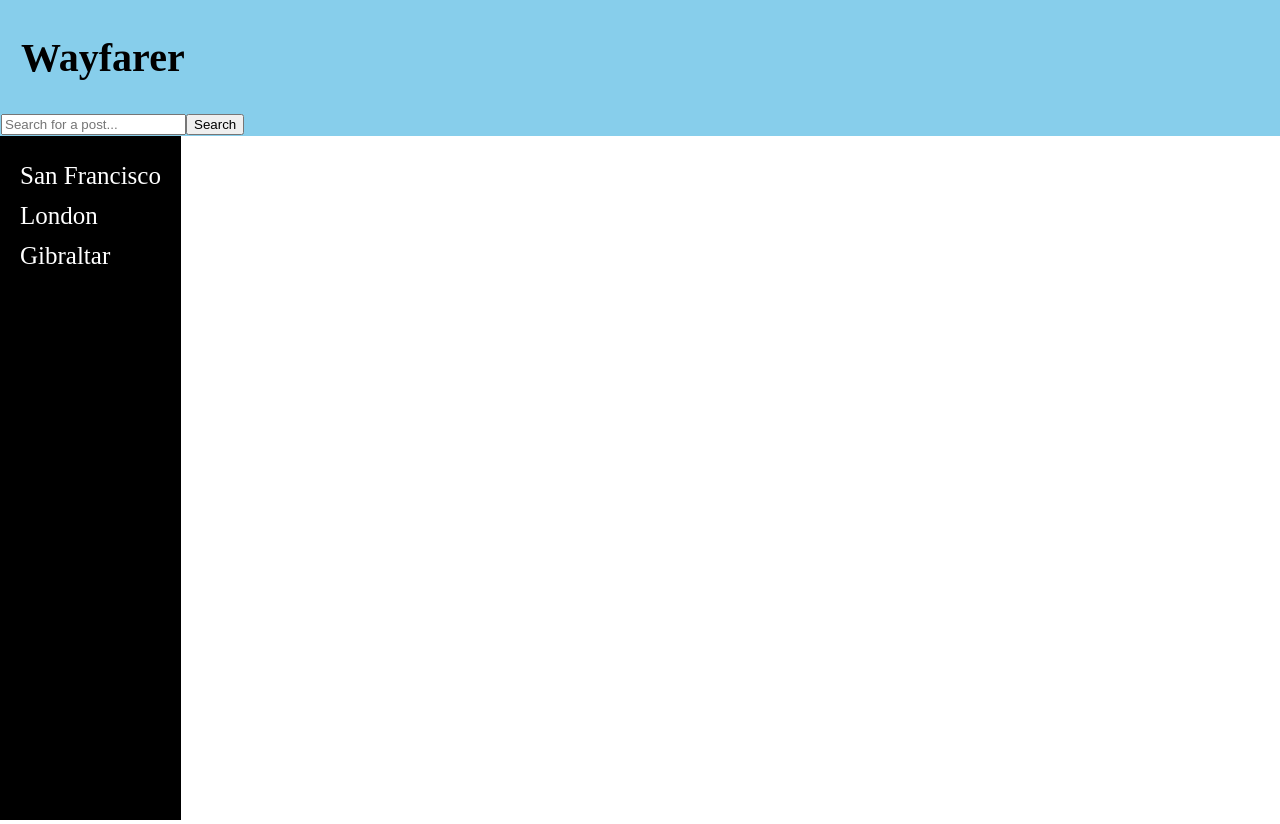
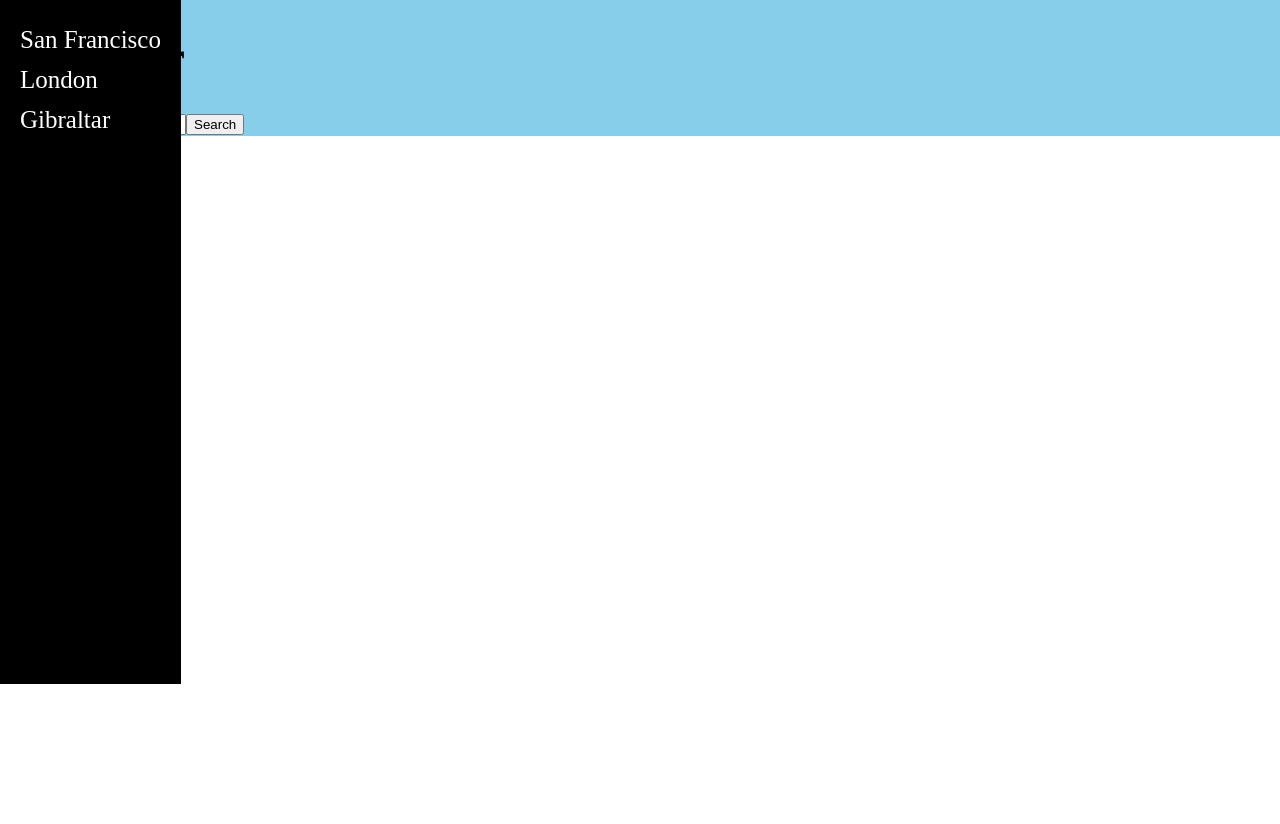
Before and after one commit to cosmicavocado/Wayfarer, an Angular app in the folder wayfarer/: page / in a window 1280 px wide. After the commit the page ends 800 px from the top, so only its background shows below. Built offline with nearby package versions, Linux system fonts and the light colour scheme.

Commit message:
Style to header and search.

```diff
--- a/wayfarer/src/app/header/header.component.css
+++ b/wayfarer/src/app/header/header.component.css
@@ -1,4 +1,6 @@
 div {
+    position: absolute;
+    width: 100%;
     background-color: skyblue;
     padding: 1px;
     margin: 0;
--- a/wayfarer/src/app/search/search.component.css
+++ b/wayfarer/src/app/search/search.component.css
@@ -0,0 +1,6 @@
+.search {
+    position: absolute;
+    right: 0;
+    top: 50%;
+    margin-right: 25px;
+}
```
